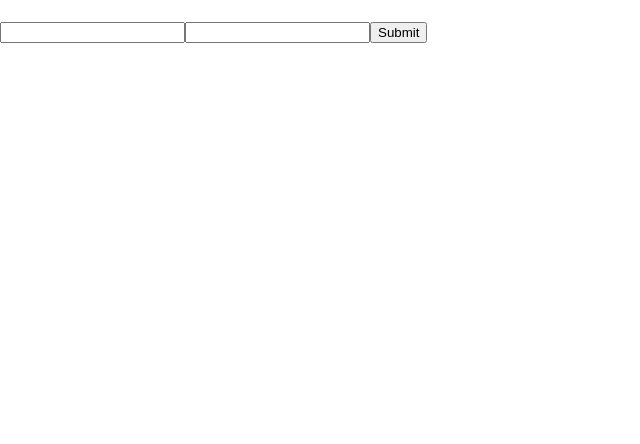
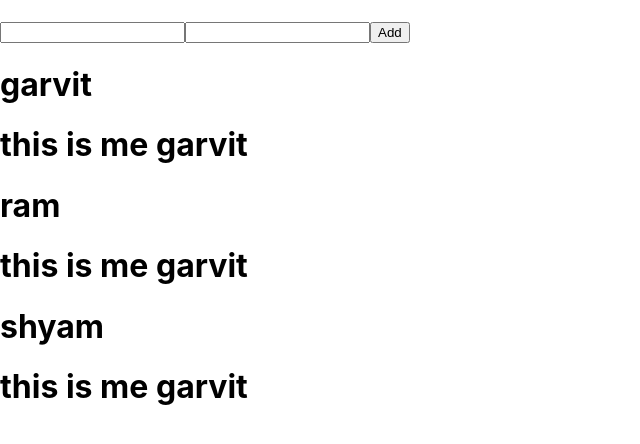
Before and after one commit to GarvitDhameliya/app1, a React (Create React App) app: page / in a window 1280 px wide. Shown: the top 444 px of the page, without its empty margins (0-640 px from the left). Built offline with nearby package versions, Linux system fonts and the light colour scheme.

Commit message:
Post data done

```diff
--- a/src/App.js
+++ b/src/App.js
@@ -1,4 +1,5 @@
 import { useState } from "react";
+import Detail from "./Detail";
 
 function App() {
   // const [number, setnumber] = useState(0);
@@ -25,12 +26,12 @@ function App() {
     <div>
       <h1>{}</h1>
       <div>
-        {/* <h1>{number}</h1>
-        <button onClick={() => setnumber(number + 1)}>pluse</button> */}
-        <input type="text" name="fname" onChange={handle} />
+        {/* <input type="text" name="fname" onChange={handle} />
         <input type="text" name="lname" onChange={handle} />
 
-        <button>Submit</button>
+        <button>Submit</button> */}
+
+        <Detail />
       </div>
     </div>
   );
--- /dev/null
+++ b/src/Data.js
@@ -0,0 +1,14 @@
+export const data = [
+  {
+    author: "garvit",
+    title: "this is me garvit",
+  },
+  {
+    author: "ram",
+    title: "this is me garvit",
+  },
+  {
+    author: "shyam",
+    title: "this is me garvit",
+  },
+];
--- /dev/null
+++ b/src/Detail.jsx
@@ -0,0 +1,46 @@
+import React, { useState } from "react";
+import { data } from "./Data";
+import { useEffect } from "react";
+
+const Detail = () => {
+  console.log(data);
+
+  const [result, setresult] = useState([]);
+  const [val, setval] = useState({});
+
+  console.log(result, "result");
+
+  const handle = (e) => {
+    setval({ ...val, [e.target.name]: e.target.value });
+  };
+
+  const handlesubmit = () => {
+    console.log(val, "val");
+
+    setresult([...result, val]);
+  };
+
+  useEffect(() => {
+    setresult(data);
+  }, []);
+
+  return (
+    <div>
+      <input type="text" name="author" onChange={handle} />
+      <input type="text" name="title" onChange={handle} />
+      <button onClick={handlesubmit}>Add</button>
+      <div>
+        {result?.map((val, ind) => {
+          return (
+            <>
+              <h1>{val.author}</h1>
+              <h1>{val.title}</h1>
+            </>
+          );
+        })}
+      </div>
+    </div>
+  );
+};
+
+export default Detail;
```
